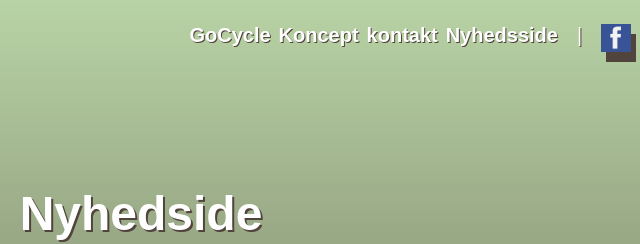
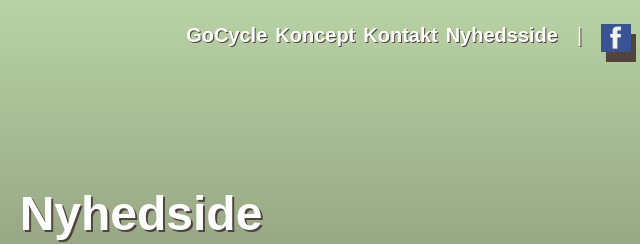
Before and after one commit to Zjuccen/SoMe, a plain HTML site: page GoCycle/nyhedsside.html in a window 1280 px wide. Shown: the top 244 px of the page, 499-1139 px from the left. Drawn offline with Linux system fonts and the light colour scheme.

Commit message:
"Kontakt"

```diff
--- a/GoCycle/nyhedsside.html
+++ b/GoCycle/nyhedsside.html
@@ -18,7 +18,7 @@
                 <ul>
                     <li><a href="./index.html">GoCycle</a></li>
                     <li><a href="./koncept.html">Koncept</a></li>
-                    <li><a href="./kontakt.html">kontakt</a></li>
+                    <li><a href="./kontakt.html">Kontakt</a></li>
                     <li><a href="nyhedsside.html">Nyhedsside</a></li>
                 </ul>
             </nav>
```
